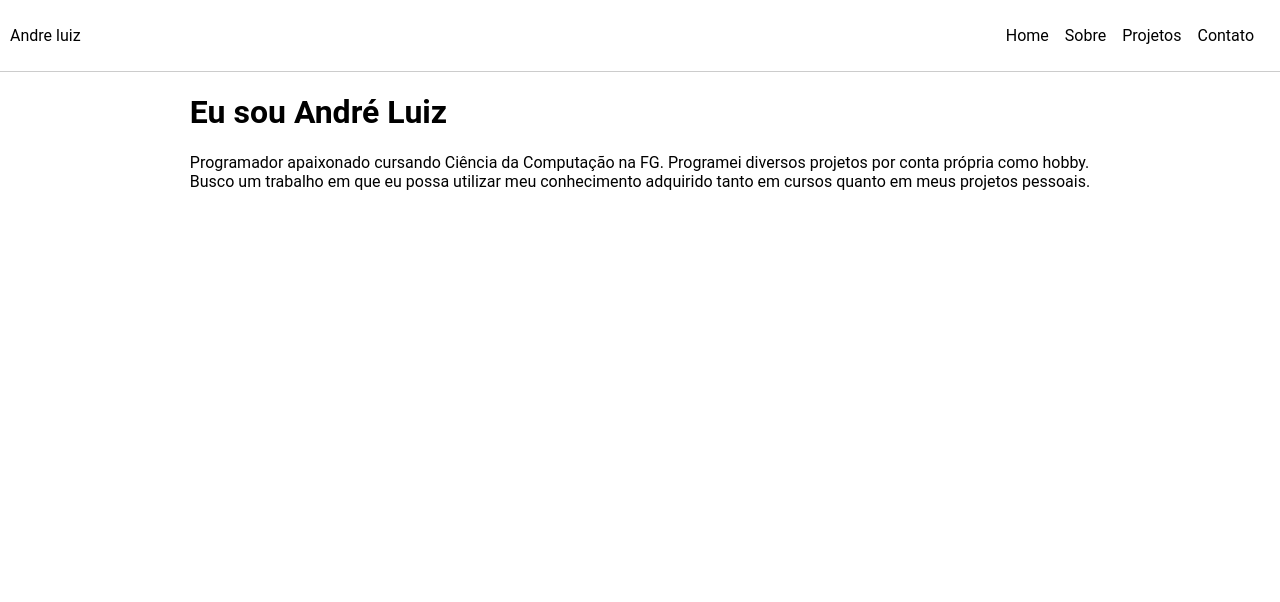
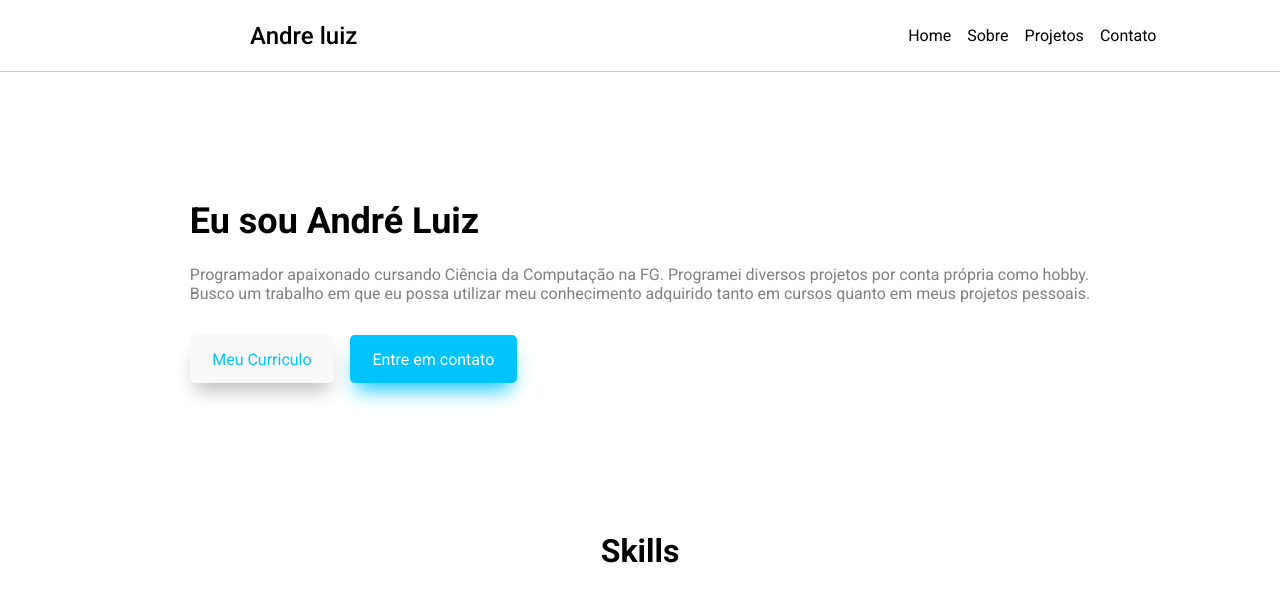
Before and after one commit to aluiz815/portfolio, a React (Create React App) app: page / in a window 1280 px wide. Shown: the top 602 px of the page. Built offline with nearby package versions, Linux system fonts and the light colour scheme; the HTML template or start-up script is replaced by a standard one.

Commit message:
Header and Aboutme updated

```diff
--- a/public/index.html
+++ b/public/index.html
@@ -4,6 +4,8 @@
     <meta charset="utf-8" />
     <meta name="viewport" content="width=device-width, initial-scale=1" />
     <meta name="theme-color" content="#000000" />
+    <link rel="preconnect" href="https://fonts.gstatic.com">
+<link href="https://fonts.googleapis.com/css2?family=Roboto:wght@400;500;700&display=swap" rel="stylesheet">
     <title>Portfolio</title>
   </head>
   <body>
--- a/src/App.js
+++ b/src/App.js
@@ -1,12 +1,14 @@
 import GlobalStyle from './styles/globals';
 import Header from './components/Header';
 import Aboutme from './components/Aboutme';
+import Skills from './components/Skills';
 function App() {
   return (
     <>
     <GlobalStyle/>
     <Header/>
     <Aboutme/>
+    <Skills/>
     </>
   );
 }
--- a/src/components/Aboutme/index.js
+++ b/src/components/Aboutme/index.js
@@ -1,5 +1,5 @@
 import React from 'react';
-import { Container,Info } from './styles';
+import { Container,Info,ButtonsContainer } from './styles';
 
 
 function Aboutme() {
@@ -7,8 +7,12 @@ function Aboutme() {
     <Container>
       <Info>
         <h1>Eu sou André Luiz</h1>
-        <p>Programador apaixonado cursando Ciência da Computação na FG. Programei diversos projetos por conta própria como hobby.<br/>
+        <p>Programador apaixonado cursando Ciência da Computação na FG. Programei diversos projetos por conta própria como hobby. <br/>
         Busco um trabalho em que eu possa utilizar meu conhecimento adquirido tanto em cursos quanto em meus projetos pessoais.</p>
+        <ButtonsContainer>
+          <a href="/">Meu Curriculo</a>
+          <a href="/">Entre em contato</a>
+        </ButtonsContainer>
       </Info>
     </Container>
   );
--- a/src/components/Aboutme/styles.js
+++ b/src/components/Aboutme/styles.js
@@ -5,9 +5,39 @@ export const Container = styled.div`
   display:flex;
   flex-direction:column;
   align-items:center;
-
+  padding: 4rem 1rem;
 `;
 
 export const Info = styled.div`
-text-align:start;
+  text-align:start;
+  padding: 4rem 1rem;
+  h1{
+    font-weight:bold;
+    font-size:2.25rem;
+    margin: 0 0 1.45rem;
+  }
+  p {
+    color: gray;
+    margin-bottom: 2rem;
+  }
 `;
+
+export const ButtonsContainer = styled.div `
+display:flex;
+align-items:center;
+a {
+  color: rgb(255, 255, 255);
+  text-decoration: none;
+  padding: 0.9rem 1.4rem;
+  background: rgb(0, 195, 255);
+  border-radius: 0.3rem;
+  box-shadow: rgba(0, 196, 255, 0.9) 0px 13px 19px -6px;
+  transition: all 0.5s ease 0s;
+  :first-child {
+    margin-right: 1rem;
+    background: rgb(249, 249, 249);
+    color: rgb(0, 195, 255);
+    box-shadow: rgb(185, 185, 185) 0px 13px 19px -6px;
+  }
+}
+`
--- a/src/components/Header/styles.js
+++ b/src/components/Header/styles.js
@@ -11,6 +11,8 @@ export const Navbar = styled.nav`
   }
  ul {
    display:flex;
+   width:50%;
+   align-items:center;
    li {
      margin-right:1rem;
    }
@@ -18,4 +20,9 @@ export const Navbar = styled.nav`
 `;
 export const HomeHeaderLink = styled.div `
 width:80%;
+margin-left:15rem;
+a {
+  font-weight:500;
+  font-size:1.5rem;
+}
 `;
--- /dev/null
+++ b/src/components/Skills/index.js
@@ -0,0 +1,12 @@
+import React from 'react';
+import { Container } from './styles';
+
+function Skills() {
+  return (
+    <Container>
+      <h1>Skills</h1>
+    </Container>
+  );
+}
+
+export default Skills;
--- /dev/null
+++ b/src/components/Skills/styles.js
@@ -0,0 +1,8 @@
+import styled from 'styled-components';
+
+export const Container = styled.div`
+  width:100%;
+  display:flex;
+  flex-direction:column;
+  align-items:center;
+`;
--- a/src/styles/globals.js
+++ b/src/styles/globals.js
@@ -14,6 +14,7 @@ ul,li {
 
 a {
   text-decoration: none;
+  cursor: pointer;
 }
 
 * {
```
Also changed, not shown: 1 other file (tests, documents, lock files or other folders).
